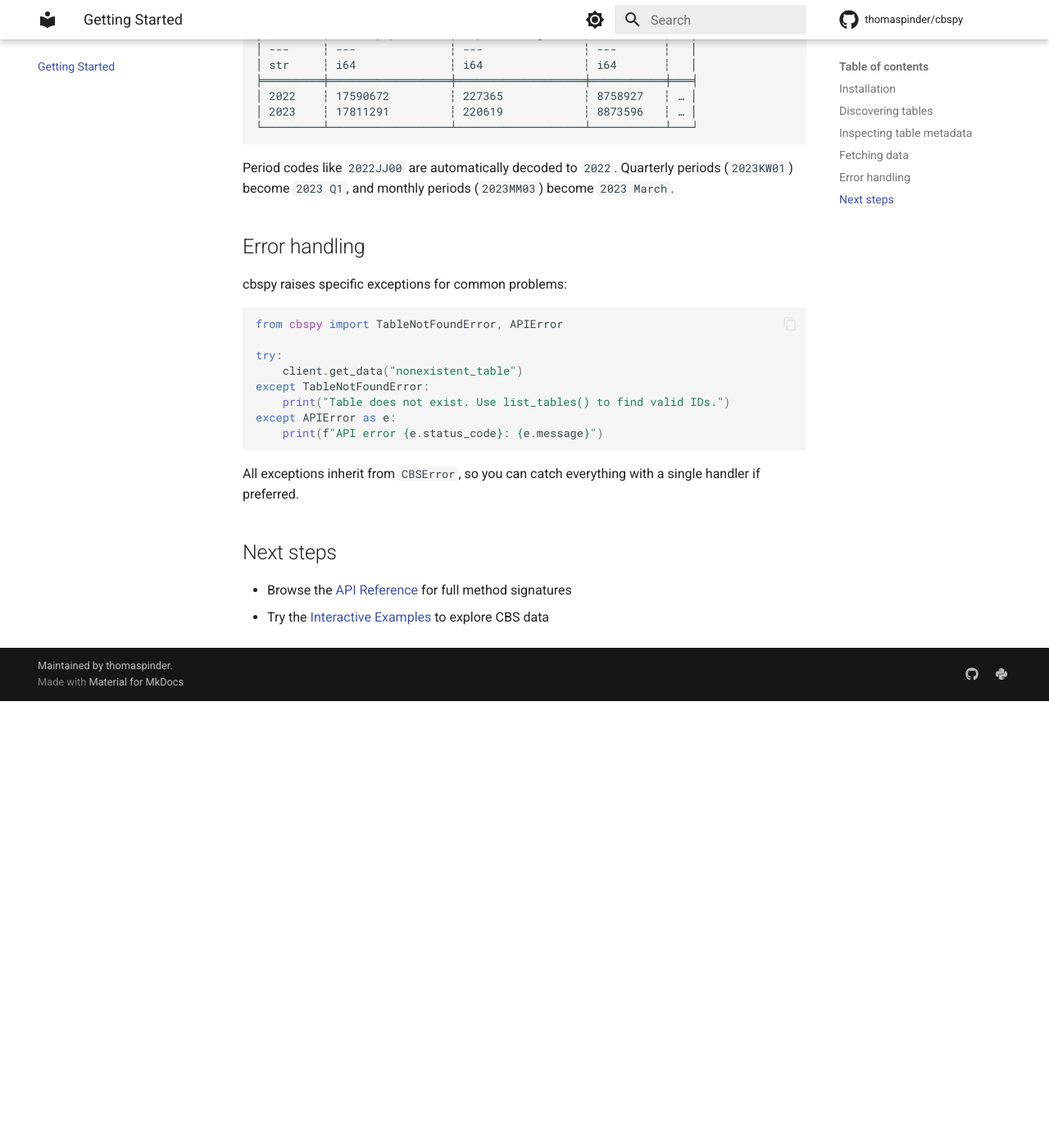
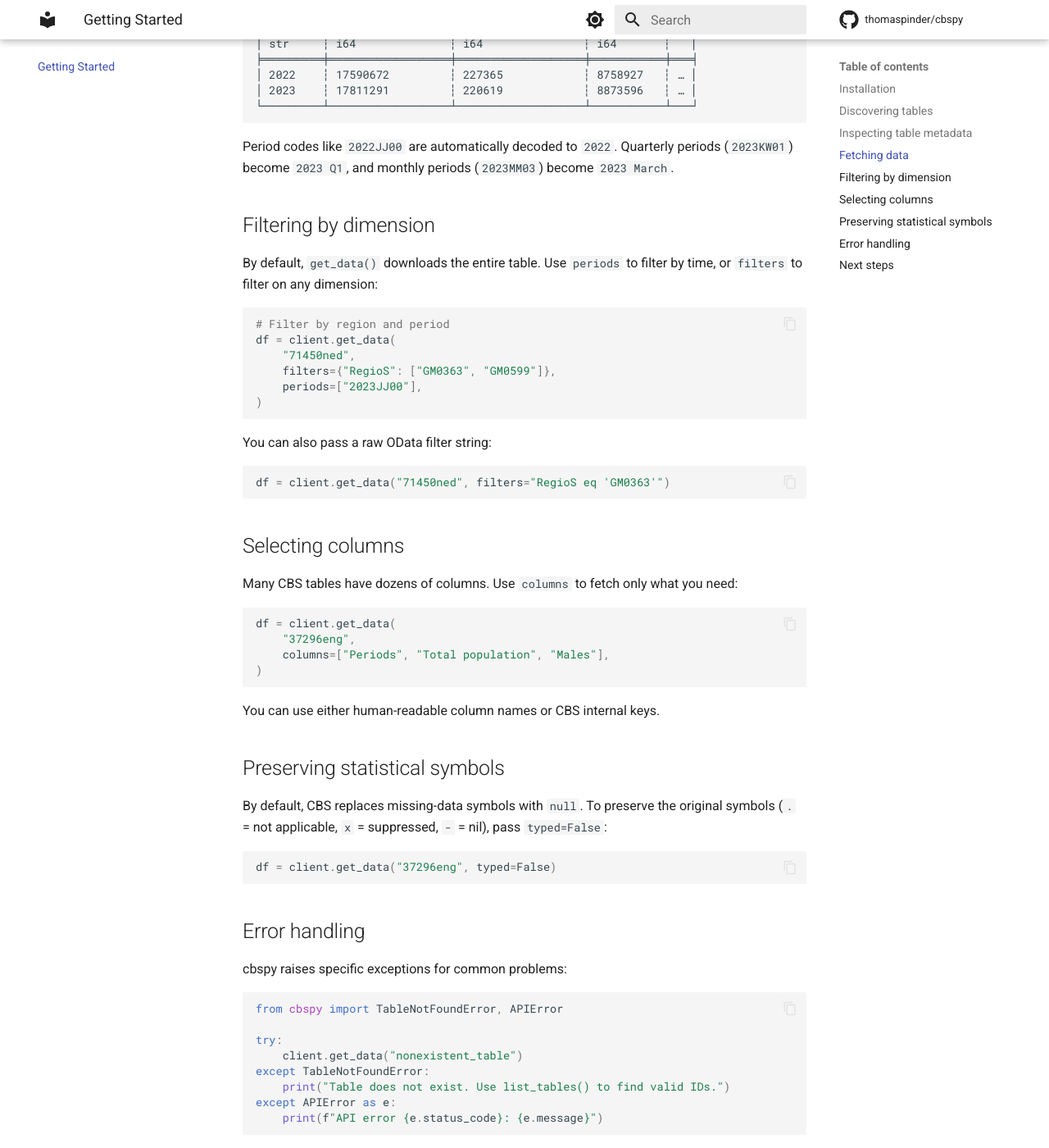
Before and after one commit to QuantClimate/cbspy, an MkDocs documentation site: the page built from docs/getting-started.md, in a window 1280 px wide and 1400 px high, scrolled down 1875 px. Shown: the whole window at 82% size. Built offline with MkDocs 1.6.1 and Material for MkDocs 9.7.7, drawn with Linux system fonts in a browser that asks for light colours; comment, search, counter and statistics services are not loaded; before the commit the page ends 2730 px from its top, so only the background shows below that; some of the changed text lies outside the part shown.

Commit message:
docs: update for P2 features and fix stale P1 references
Add documentation for filters, columns, typed parameters. Add
half-yearly period format. Remove references to deleted
dutch_name and display_name fields.

Co-Authored-By: Claude Opus 4.6 <noreply@anthropic.com>

````diff
--- a/docs/getting-started.md
+++ b/docs/getting-started.md
@@ -95,6 +95,46 @@ shape: (2, 28)
 
 Period codes like `2022JJ00` are automatically decoded to `2022`. Quarterly periods (`2023KW01`) become `2023 Q1`, and monthly periods (`2023MM03`) become `2023 March`.
 
+## Filtering by dimension
+
+By default, `get_data()` downloads the entire table. Use `periods` to filter by time, or `filters` to filter on any dimension:
+
+```python
+# Filter by region and period
+df = client.get_data(
+    "71450ned",
+    filters={"RegioS": ["GM0363", "GM0599"]},
+    periods=["2023JJ00"],
+)
+```
+
+You can also pass a raw OData filter string:
+
+```python
+df = client.get_data("71450ned", filters="RegioS eq 'GM0363'")
+```
+
+## Selecting columns
+
+Many CBS tables have dozens of columns. Use `columns` to fetch only what you need:
+
+```python
+df = client.get_data(
+    "37296eng",
+    columns=["Periods", "Total population", "Males"],
+)
+```
+
+You can use either human-readable column names or CBS internal keys.
+
+## Preserving statistical symbols
+
+By default, CBS replaces missing-data symbols with `null`. To preserve the original symbols (`.` = not applicable, `x` = suppressed, `-` = nil), pass `typed=False`:
+
+```python
+df = client.get_data("37296eng", typed=False)
+```
+
 ## Error handling
 
 cbspy raises specific exceptions for common problems:
````
Also changed, not shown: other parts of docs/getting-started.md (+2 -2 lines), docs/examples/exploring-cbs-data.md (+1 -1 lines), docs/examples/period-codes.md (+9 -2 lines), docs/examples/population-data.md (+1 -0 lines).
